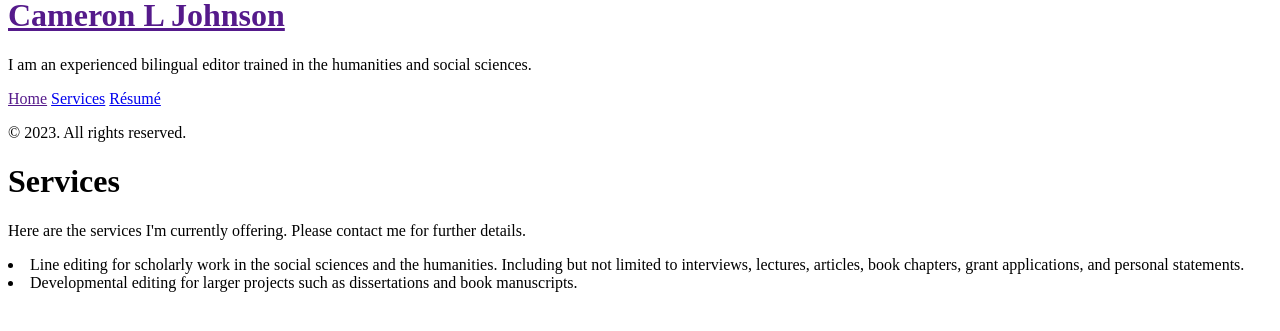
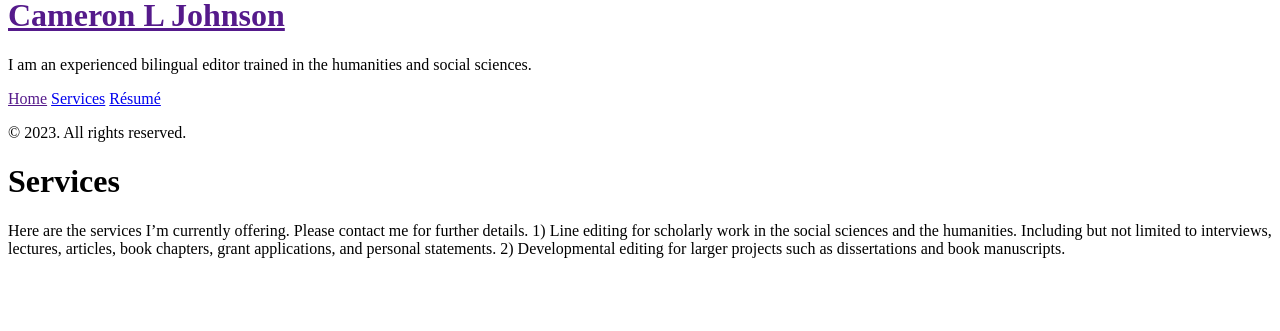
Before and after one commit to CameronLJohnson/CameronLJohnson.github.io, a Jekyll site: the page built from services.md, in a window 1280 px wide, cut to the strip 344-675 px from the top of the page. Built offline with Jekyll 4.4.1, drawn with Linux system fonts in a browser that asks for light colours.

Commit message:
no lineitems

```diff
--- a/services.md
+++ b/services.md
@@ -3,7 +3,6 @@ layout: page
 title: Services
 ---
 
-<p class='message'>Here are the services I'm currently offering. Please contact me for further details.
-  <li>Line editing for scholarly work in the social sciences and the humanities. Including but not limited to interviews, lectures, articles, book chapters, grant applications, and personal statements.</li>
-  <li>Developmental editing for larger projects such as dissertations and book manuscripts.</li>
-</p>
+Here are the services I'm currently offering. Please contact me for further details.
+1) Line editing for scholarly work in the social sciences and the humanities. Including but not limited to interviews, lectures, articles, book chapters, grant applications, and personal statements.
+2) Developmental editing for larger projects such as dissertations and book manuscripts.
```
Also changed, not shown: 2 other files.
